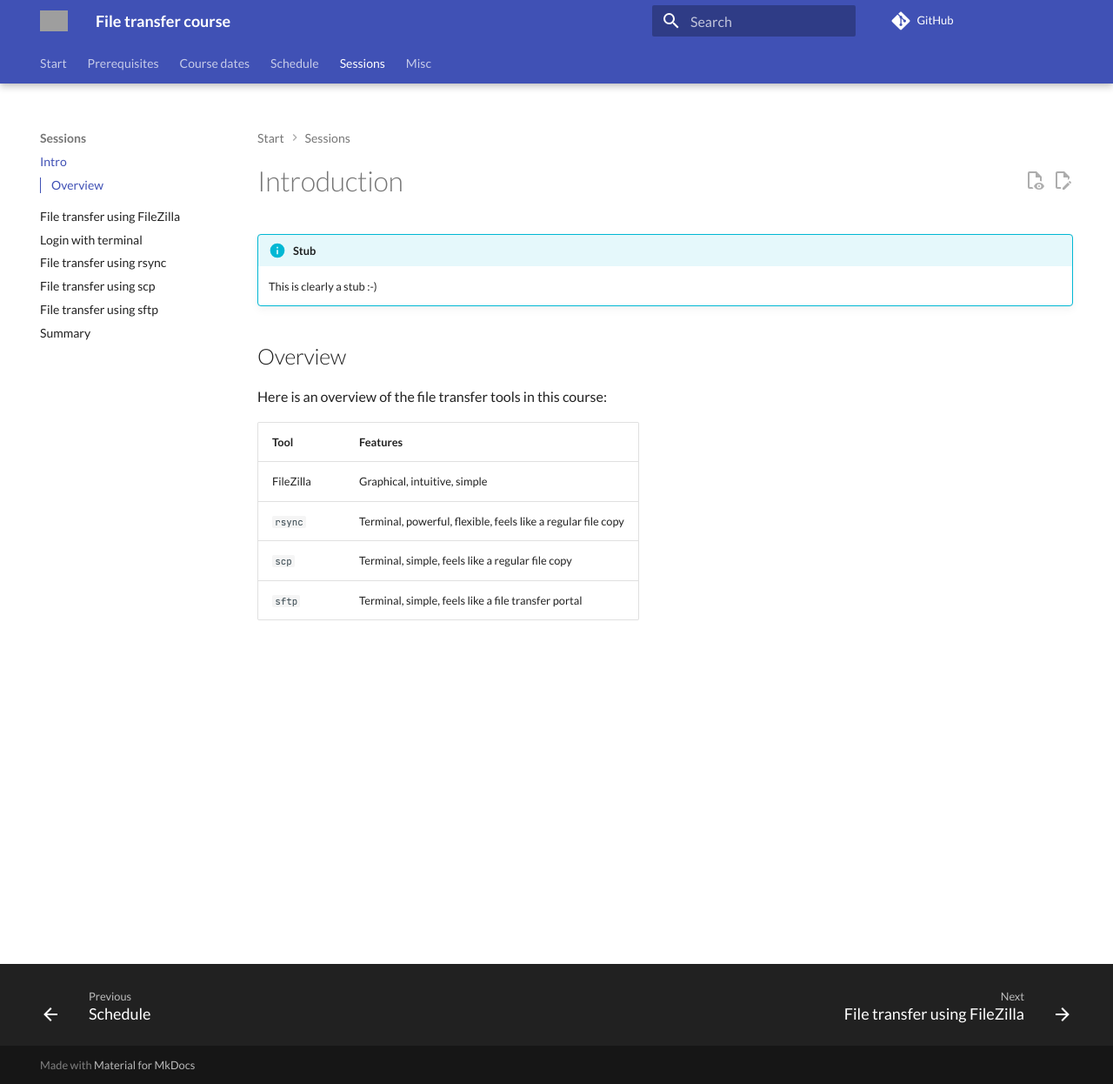
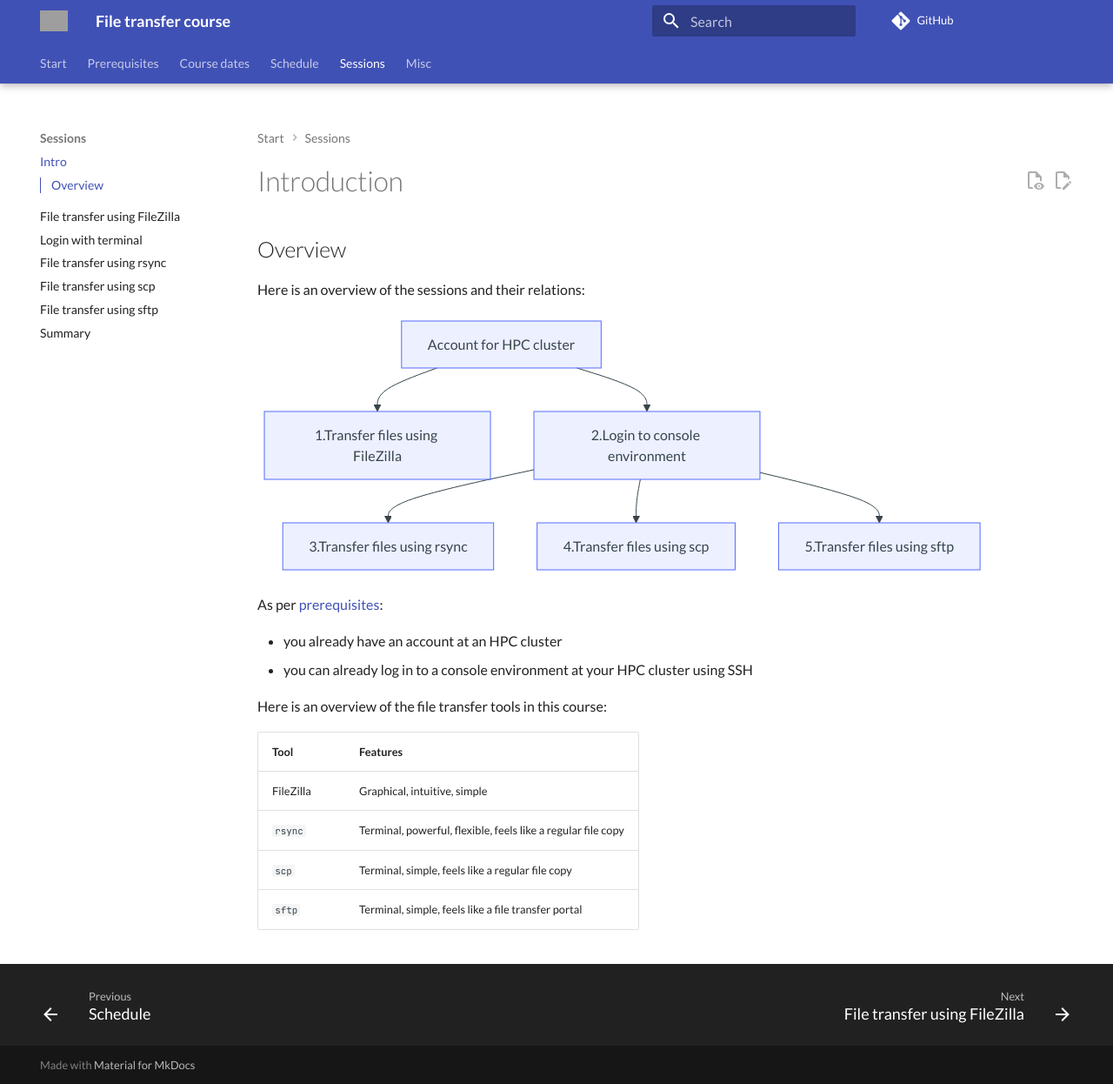
Before and after one commit to UPPMAX/naiss_file_transfer_course, an MkDocs documentation site: the page built from docs/sessions/intro.md, in a window 1280 px wide and 1246 px high. Shown: the whole window at 87% size. Built offline with MkDocs 1.6.1 and Material for MkDocs 9.7.7, drawn with Linux system fonts in a browser that asks for light colours; comment, search, counter and statistics services are not loaded; grey boxes are pictures that could not be loaded.

Commit message:
Improve intro

````diff
--- a/docs/sessions/intro.md
+++ b/docs/sessions/intro.md
@@ -9,12 +9,31 @@ tags:
 
 # Introduction
 
-!!! info "Stub"
+## Overview
 
-    This is clearly a stub :-)
+Here is an overview of the sessions and their relations:
 
+```mermaid
+flowchart TD
+  account[Account for HPC cluster]
+  filezilla[1.Transfer files using FileZilla]
+  login_console[2.Login to console environment]
+  rsync[3.Transfer files using rsync]
+  scp[4.Transfer files using scp]
+  sftp[5.Transfer files using sftp]
 
-## Overview
+  account --> filezilla
+  account --> login_console
+  login_console --> rsync
+  login_console --> scp
+  login_console --> sftp
+```
+
+As per [prerequisites](../prereqs/README.md):
+
+- you already have an account at an HPC cluster
+- you can already log in to a console environment at your HPC cluster
+  using SSH
 
 Here is an overview of the file transfer tools in this course:
 
````
